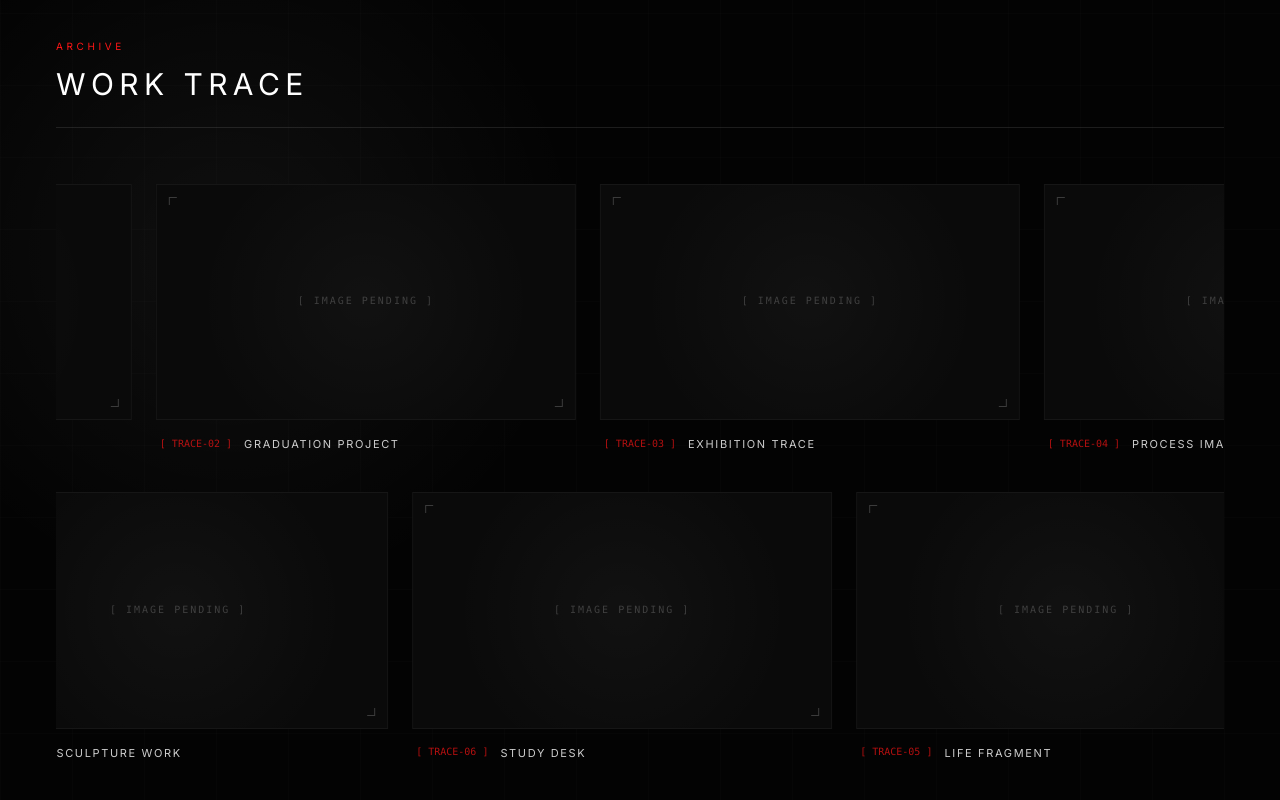
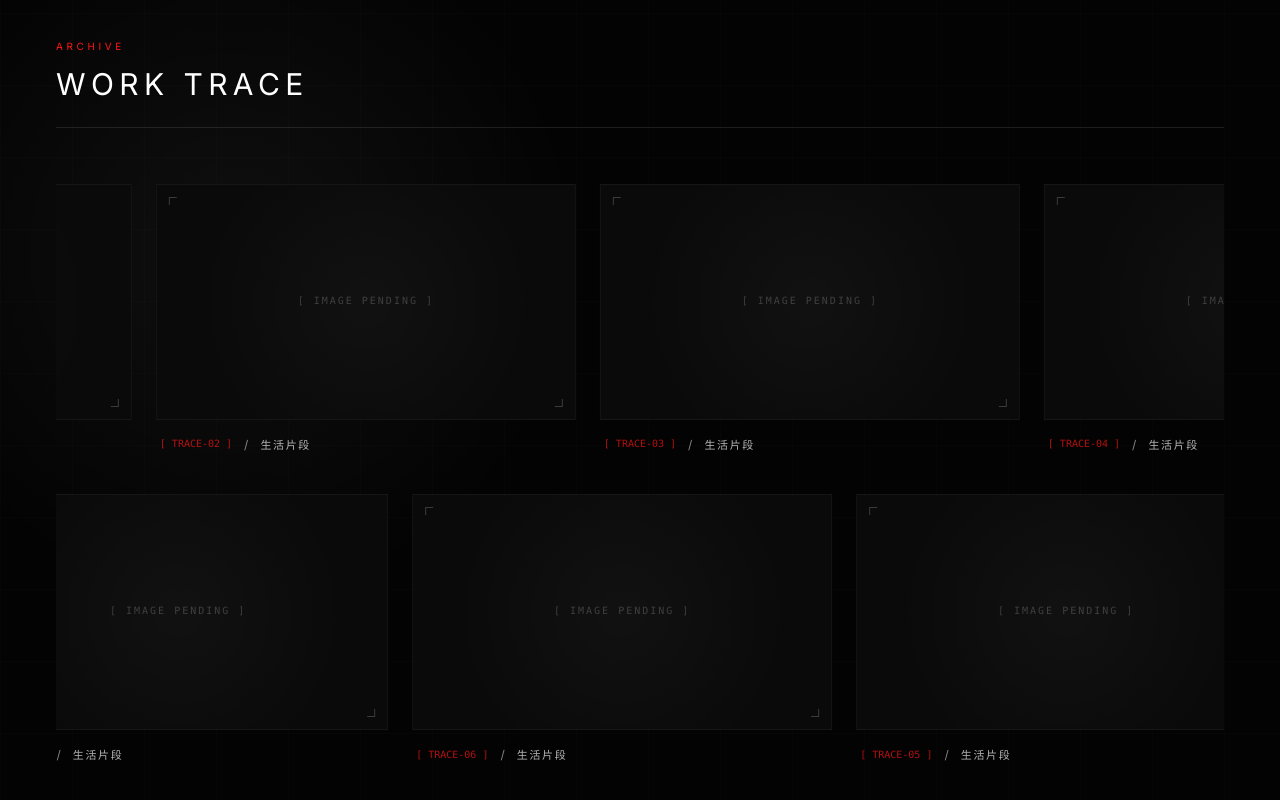
Before and after one commit to tpyy456/ai-art-lab, a React (Vite) app: page /about in a window 1280 px wide. Shown: the part 1139-1939 px from the top of the page. Built offline with nearby package versions, Linux system fonts and the light colour scheme.

Commit message:
fix(about): simplify archive labels

```diff
--- a/src/features/about/components/AboutArchiveGrid.tsx
+++ b/src/features/about/components/AboutArchiveGrid.tsx
@@ -1,12 +1,12 @@
 import { Fragment } from 'react';
 
 const archiveItems = [
-  { id: '01', title: 'SCULPTURE WORK', desc: 'Physical materials & spatial forms' },
-  { id: '02', title: 'GRADUATION PROJECT', desc: 'Early conceptual explorations' },
-  { id: '03', title: 'EXHIBITION TRACE', desc: 'Gallery views & offline presence' },
-  { id: '04', title: 'PROCESS IMAGE', desc: 'Behind the scenes & raw drafts' },
-  { id: '05', title: 'LIFE FRAGMENT', desc: 'Unstructured daily records' },
-  { id: '06', title: 'STUDY DESK', desc: 'Where the digital shell is built' },
+  { id: '01' },
+  { id: '02' },
+  { id: '03' },
+  { id: '04' },
+  { id: '05' },
+  { id: '06' },
 ];
 
 function ArchiveCard({ item }: { item: typeof archiveItems[0] }) {
@@ -33,7 +33,8 @@ function ArchiveCard({ item }: { item: typeof archiveItems[0] }) {
       <div className="mt-4 px-1">
         <div className="flex items-center gap-3">
           <span className="text-[10px] font-mono text-lab-red/70">[ TRACE-{item.id} ]</span>
-          <h3 className="text-[11px] font-medium uppercase tracking-[0.15em] text-white/80 transition-colors duration-300 group-hover:text-white">{item.title}</h3>
+          <span className="text-[12px] text-white/50 transition-colors duration-300 group-hover:text-white/80">/</span>
+          <h3 className="text-[11px] font-medium tracking-[0.15em] text-white/70 transition-colors duration-300 group-hover:text-white">生活片段</h3>
         </div>
       </div>
     </article>
```
